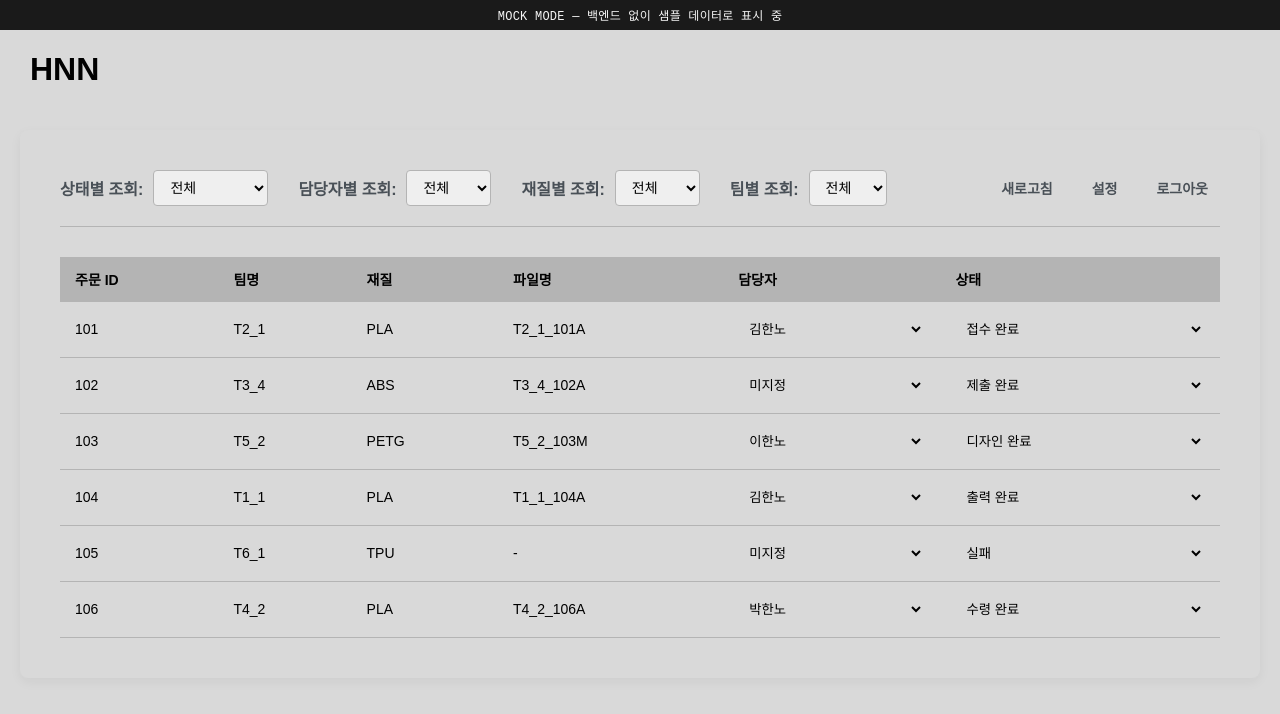
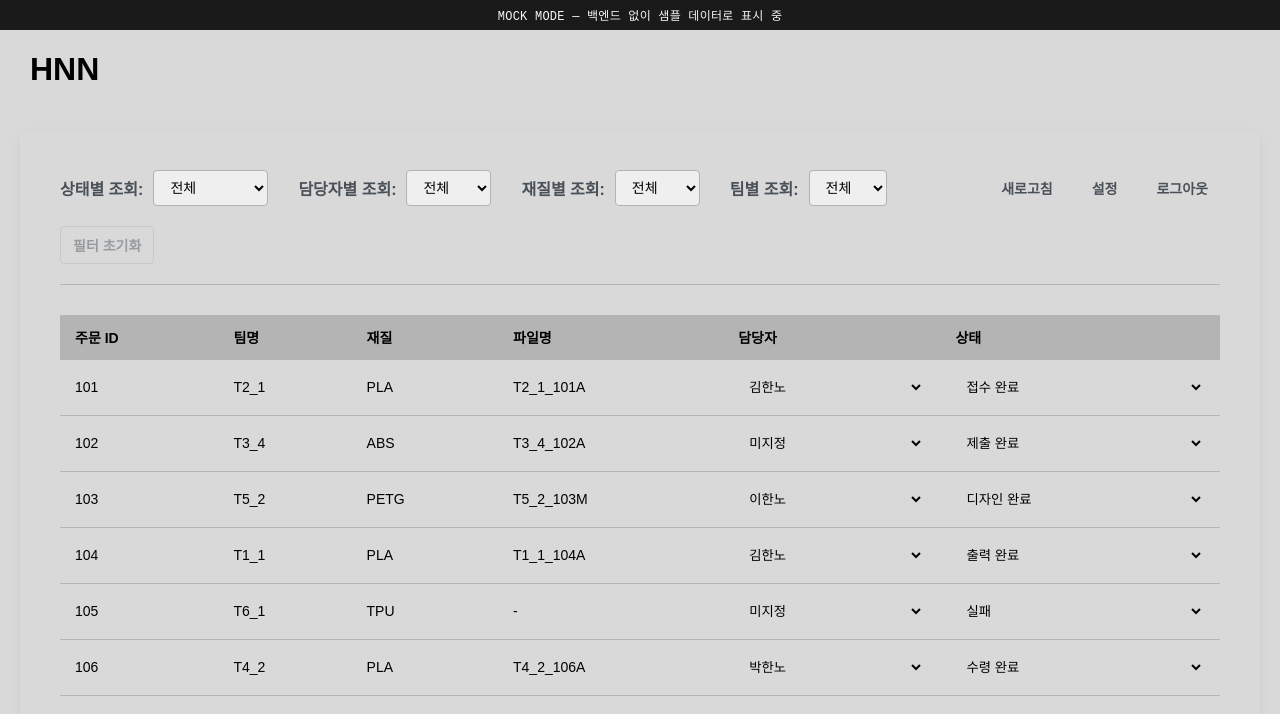
Before and after one commit to hanno0no/Frontend, a React (Vite) app: page /admin in a window 1280 px wide. Shown: the top 714 px of the page. Built offline with nearby package versions, Linux system fonts and the light colour scheme; a web font is replaced by a local one.

Commit message:
feat: admin 주문 필터 전체 초기화 버튼 추가

```diff
--- a/src/pages/AdminPage.css
+++ b/src/pages/AdminPage.css
@@ -40,6 +40,28 @@
   border: 1px solid var(--color-background-hover);
   border-radius: 4px;
   font-size: 14px;
+}
+
+.filter-reset-button {
+  padding: 8px 12px;
+  border: 1px solid var(--color-background-hover);
+  border-radius: 4px;
+  background-color: transparent;
+  font-size: 14px;
+  font-weight: bold;
+  color: #495057;
+  cursor: pointer;
+  transition: color 0.2s ease-in-out, border-color 0.2s ease-in-out;
+}
+
+.filter-reset-button:hover:not(:disabled) {
+  color: var(--color-green);
+  border-color: var(--color-green);
+}
+
+.filter-reset-button:disabled {
+  opacity: 0.45;
+  cursor: not-allowed;
 }
 
 /* === ✅ 추가 및 수정된 부분 시작 === */
--- a/src/pages/AdminPage.jsx
+++ b/src/pages/AdminPage.jsx
@@ -71,6 +71,19 @@ function AdminPage() {
 
     const handleRefresh = () => {
         fetchData({ soft: true });
+    };
+
+    const isFilterActive =
+        statusFilter !== 'all' ||
+        adminFilter !== 'all' ||
+        materialFilter !== 'all' ||
+        teamFilter !== 'all';
+
+    const handleResetFilters = () => {
+        setStatusFilter('all');
+        setAdminFilter('all');
+        setMaterialFilter('all');
+        setTeamFilter('all');
     };
 
     // 필터링 로직
@@ -204,6 +217,14 @@ function AdminPage() {
                                 ))}
                             </select>
                         </div>
+                        <button
+                            type="button"
+                            onClick={handleResetFilters}
+                            className="filter-reset-button"
+                            disabled={!isFilterActive}
+                        >
+                            필터 초기화
+                        </button>
                     </div>
                     <div className="action-buttons">
                         <button
```
